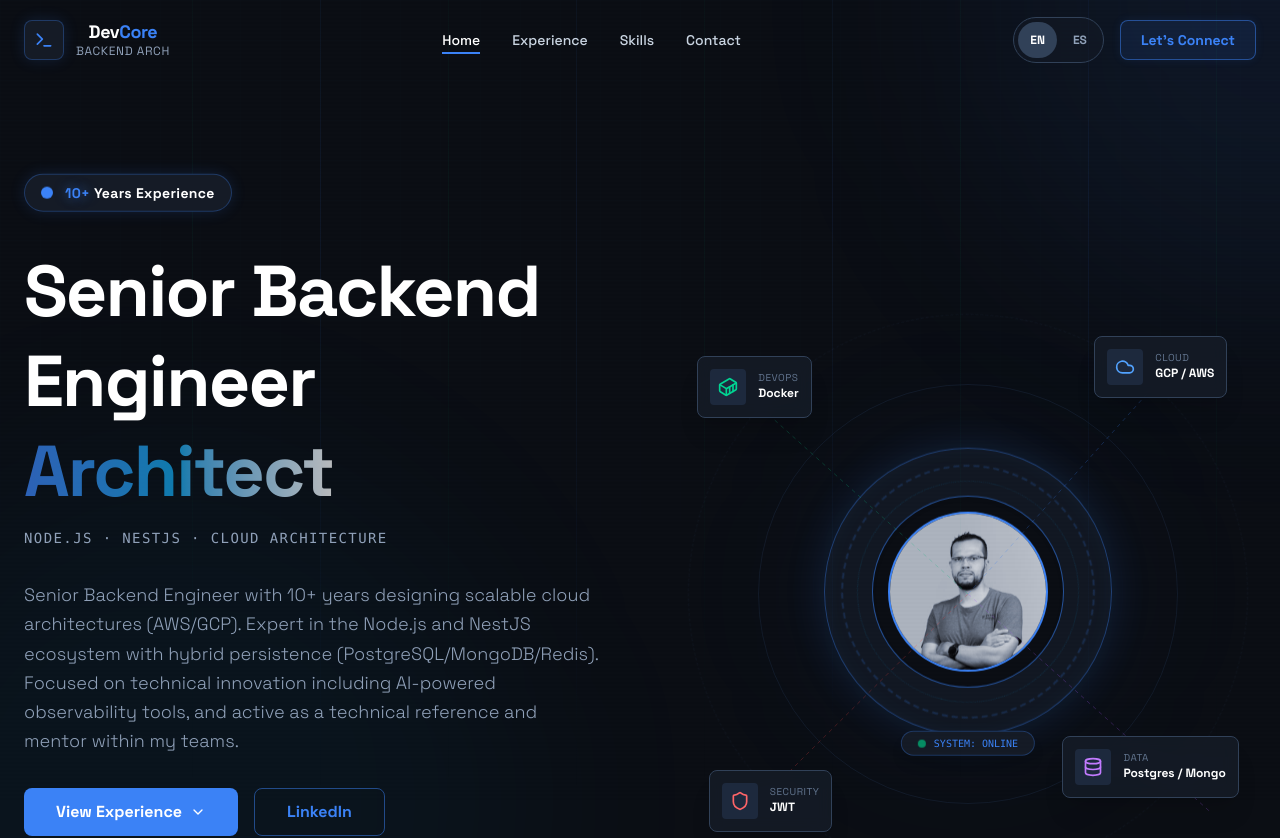
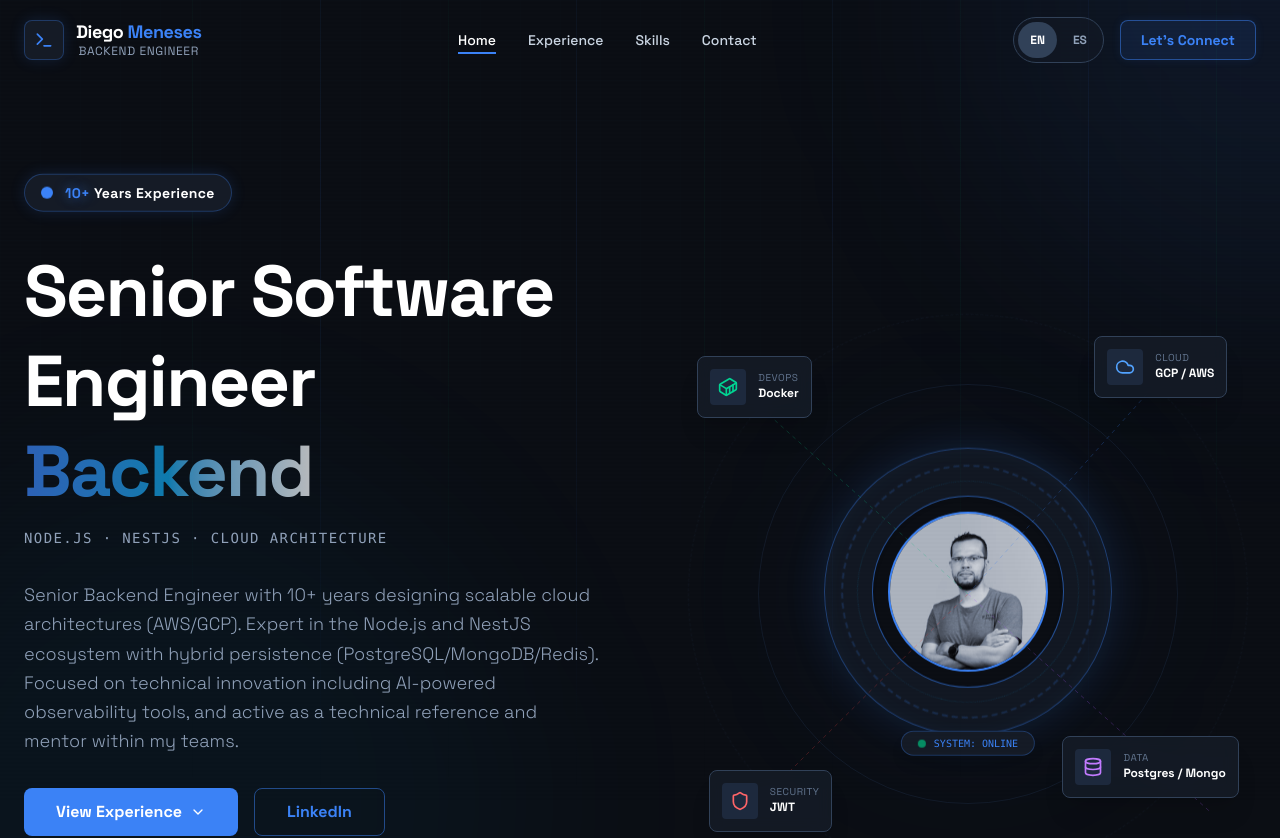
Before and after one commit to diegoxdc99/portfolio, a Next.js app: page / in a window 1280 px wide. Shown: the top 838 px of the page. Built offline with nearby package versions, Linux system fonts and the light colour scheme.

Commit message:
feat: update hero section branding and navbar
- Replace 'Architect' with 'Backend' as highlighted word in hero
- Update headline to 'Senior Software Engineer'
- Change navbar branding from 'DevCore' to 'Diego Meneses'
- Update navbar subtitle from 'Backend Arch' to 'Backend Engineer'

```diff
--- a/components/sections/hero/Hero.tsx
+++ b/components/sections/hero/Hero.tsx
@@ -57,7 +57,7 @@ export default function Hero() {
               {t(basics.headline)}
               <br />
               <span className="text-transparent bg-clip-text bg-gradient-to-r from-brand via-cyber-accent to-white animate-pulse-slow">
-                {t({ en: 'Architect', es: 'Arquitecto' })}
+                {t({ en: 'Backend', es: 'Backend' })}
               </span>
             </h1>
             <p className="text-sm font-mono text-slate-400 tracking-widest uppercase">
--- a/components/shared/Navbar.tsx
+++ b/components/shared/Navbar.tsx
@@ -55,9 +55,9 @@ export default function Navbar() {
           </div>
           <div>
             <p className="text-white text-lg font-bold leading-tight tracking-tight">
-              Dev<span className="text-brand">Core</span>
+              Diego<span className="text-brand"> Meneses</span>
             </p>
-            <p className="text-xs text-slate-400 tracking-wider uppercase">Backend Arch</p>
+            <p className="text-xs text-slate-400 tracking-wider uppercase">Backend Engineer</p>
           </div>
         </button>
 
--- a/data/portfolio.ts
+++ b/data/portfolio.ts
@@ -6,8 +6,8 @@ export const portfolio: PortfolioData = {
     name: "Diego Alberto Meneses Tamayo",
     shortName: "Diego Meneses",
     headline: {
-      en: "Senior Backend Engineer",
-      es: "Ingeniero Backend Senior",
+      en: "Senior Software Engineer",
+      es: "Ingeniero de Software Senior",
     },
     subheadline: {
       en: "Node.js · NestJS · Cloud Architecture",
```
